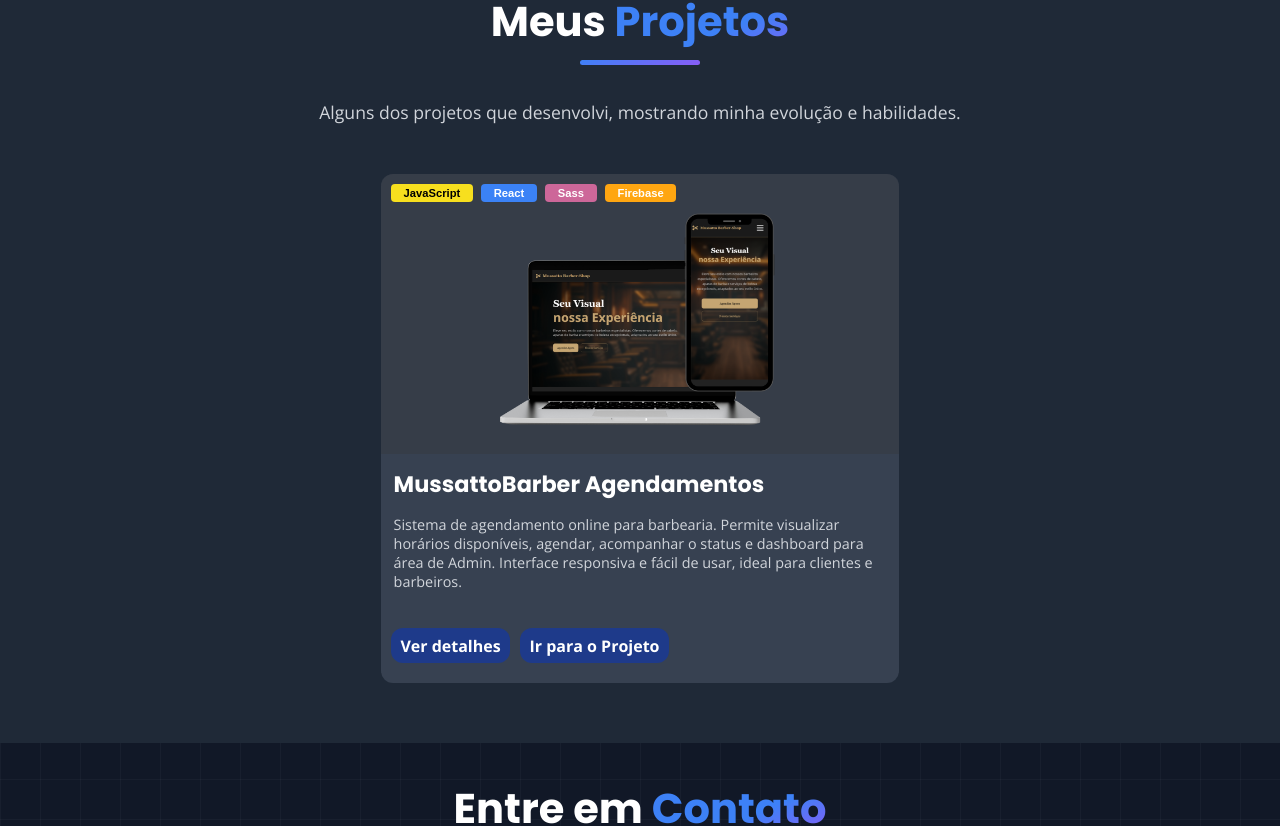
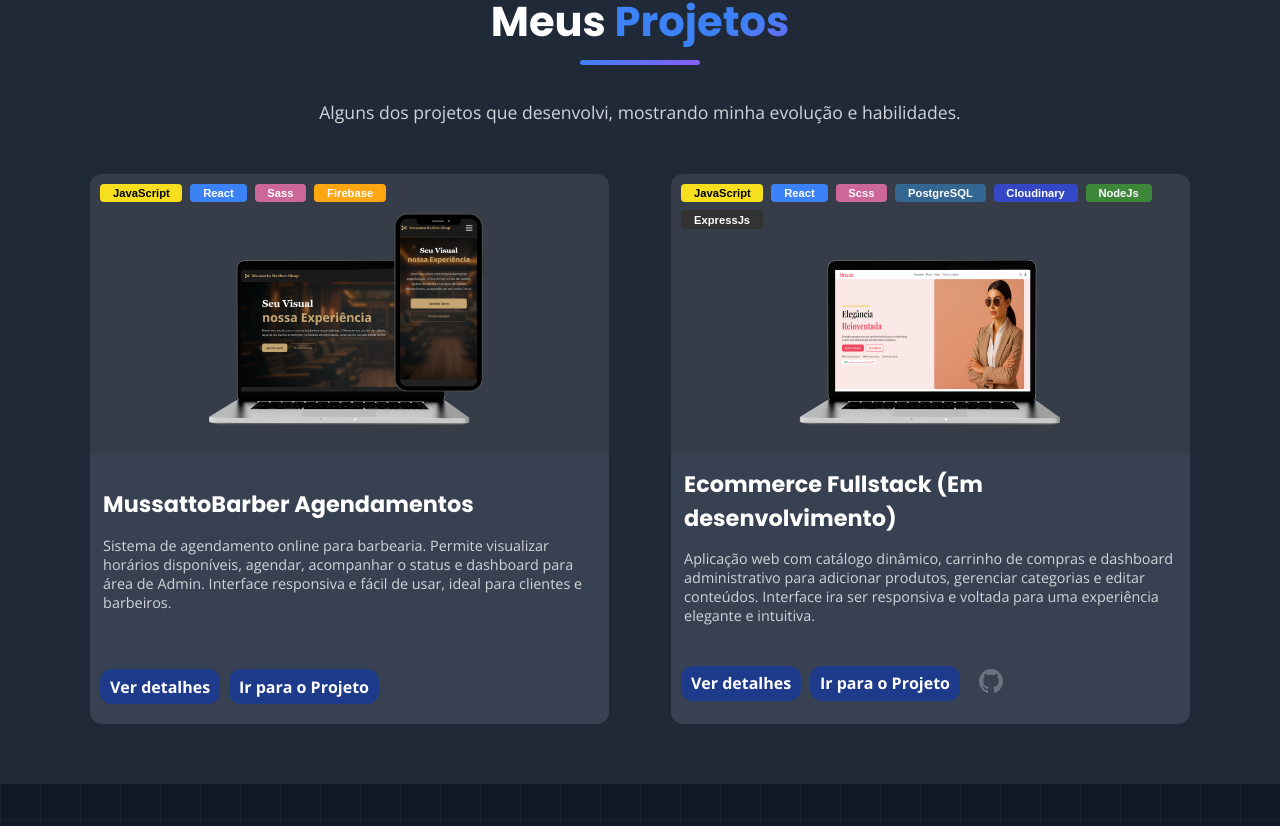
Before and after one commit to Gabriel145-js/Portfolio2025, a React app: page / in a window 1280 px wide. Shown: the part 2700-3526 px from the top of the page. Built offline with nearby package versions, Linux system fonts and the light colour scheme.

Commit message:
feat: novo projeto Ecommerce Fullstack adicionado

```diff
--- a/src/components/Projetos/Projetos.jsx
+++ b/src/components/Projetos/Projetos.jsx
@@ -30,7 +30,55 @@ const Projetos = () => {
                     titProjeto='MussattoBarber Agendamentos'
                     descriProjeto='Sistema de agendamento online para barbearia. Permite visualizar horários disponíveis, agendar, acompanhar o status e dashboard para área de Admin. Interface responsiva e fácil de usar, ideal para clientes e barbeiros.'
                     urlProjeto='https://mussattobarber-agendamentos.web.app/'
+                    videoModal='/videos/Mussato video.mp4'
+                    descricaoModal={`Criei uma plataforma web moderna para facilitar o agendamento de horários em barbearias. Intuitiva, rápida e acessível, a aplicação permite que os clientes escolham serviços, visualizem horários disponíveis e recebam confirmações automáticas — tudo em poucos cliques.<br /><br />
+                    ⚙️ Funcionalidades:<br />
+                    • Login e cadastro de usuários<br />
+                    • Agendamento com datas e horários em tempo real<br />
+                    • Cadastro de serviços e profissionais<br />
+                    • Histórico de agendamentos com status automático<br />
+                    • Painel administrativo para controle de agenda<br /><br />
+                    Com design responsivo e experiência fluida, o sistema oferece praticidade tanto para o cliente quanto para a barbearia, otimizando o dia a dia e elevando o nível do atendimento.`}
 
+                />
+
+                <CardsProjetos
+                    imgProjeto='img/imgsProjetos/ecommerceFullstack.png'
+                    tecnologias={[
+                        { nome: 'JavaScript', cor: '#F7DF1E', color: '#000' },
+                        { nome: 'React', cor: '#3B82F6', color: '#fff' },
+                        { nome: 'Scss', cor: '#CD6799', color: '#fff' },
+                        { nome: 'PostgreSQL', cor: '#336791', color: '#fff' },
+                        { nome: 'Cloudinary', cor: '#3448C5', color: '#fff' },
+                        { nome: 'NodeJs', cor: '#3C873A', color: '#fff' },
+                        { nome: 'ExpressJs', cor: '#333333', color: '#fff' },
+
+                    ]}
+                    urlDetalhes='ola'
+                    titProjeto='Ecommerce Fullstack (Em desenvolvimento)'
+                    descriProjeto='Aplicação web com catálogo dinâmico, carrinho de compras e dashboard administrativo para adicionar produtos, gerenciar categorias e editar conteúdos. Interface ira ser responsiva e voltada para uma experiência elegante e intuitiva.'
+                    urlProjeto='https://ecommerce-fullstack-gz.netlify.app/'
+                    urlGitHub='https://github.com/Gabriel145-js/ecommerce-fullstack'
+                    videoModal='/videos/EcommerceFullstack video.mp4'
+                    descricaoModal={`Projeto fictício desenvolvido para demonstrar habilidades em aplicações web completas. A plataforma simula uma loja virtual voltada para moda feminina, com foco em design elegante, navegação intuitiva e estrutura escalável. <br />
+                        A aplicação permite que usuários explorem coleções, usem filtros, visualizem produtos de forma dinâmica e adicionem itens ao carrinho com fluidez. No ambiente administrativo, o sistema oferece controle total sobre o catálogo, com funcionalidades robustas para gerenciamento de produtos e categorias.<br /><br />
+                        ⚙️ Funcionalidades principais:<br />
+                        • Exibição dinâmica de produtos por categoria <br />
+                        • Sistema de carrinho com atualização em tempo real <br />
+                        • Dashboard administrativo completo com:
+                        <br />– Adição, edição e exclusão de produtos
+                        <br />– Gerenciamento de categorias
+                        <br />– Controle de estoque e informações comerciais <br />
+                        • Layout ira ser responsivo adaptado para desktop e mobile <br />
+                        • Interface moderna e intuitiva, focada na experiência do usuário<br /><br />
+
+                        🧰 Tecnologias utilizadas:<br />
+                        • Frontend: React + Vite, hospedado na Netlify <br />
+                        • Backend: Node.js + Express, hospedado na Render<br />
+                        • Banco de dados: Neon Database -- PostgreSQL <br />
+                        • Estilização: Scss Modules
+
+                        <br />`}
                 />
 
 
```
